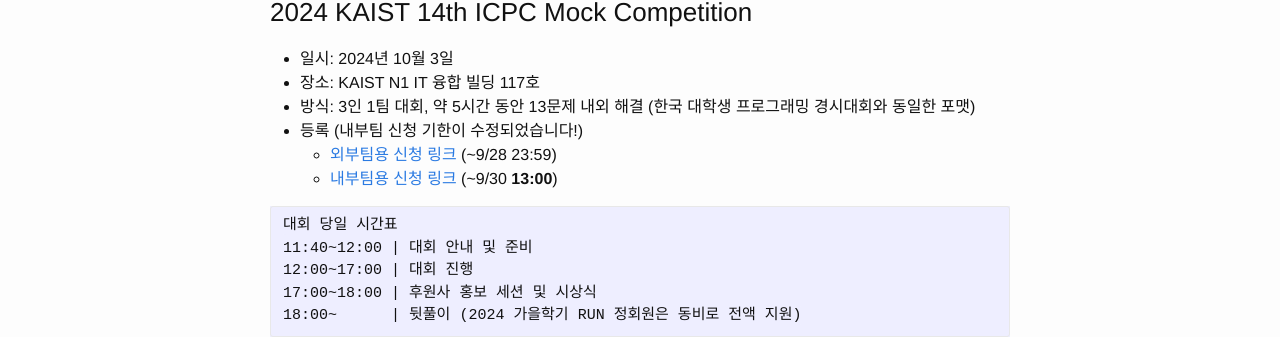
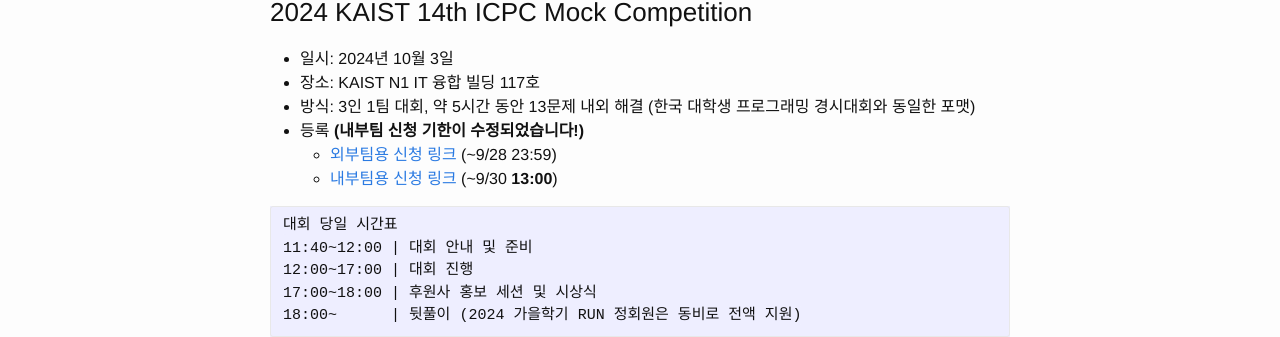
Before and after one commit to RUN-KAIST/kaist.run, a Jekyll site: the page built from contests/ko.md, in a window 1280 px wide and 900 px high. Shown: the part 234-571 px from the top of the window. Built offline with Jekyll 4.4.1, drawn with Linux system fonts in a browser that asks for light colours.

Commit message:
Update ko.md

```diff
--- a/contests/ko.md
+++ b/contests/ko.md
@@ -13,7 +13,7 @@ order: 3
 * 일시: 2024년 10월 3일
 * 장소: KAIST N1 IT 융합 빌딩 117호
 * 방식: 3인 1팀 대회, 약 5시간 동안 13문제 내외 해결 (한국 대학생 프로그래밍 경시대회와 동일한 포맷)
-* 등록 (내부팀 신청 기한이 수정되었습니다!)
+* 등록 **(내부팀 신청 기한이 수정되었습니다!)**
     * [외부팀용 신청 링크](https://forms.gle/JsCjZjH349zPySBj8) (~9/28 23:59)
     * [내부팀용 신청 링크](https://forms.gle/eXHjDzBoHeHuGmjEA) (~9/30 **13:00**)
 
```
